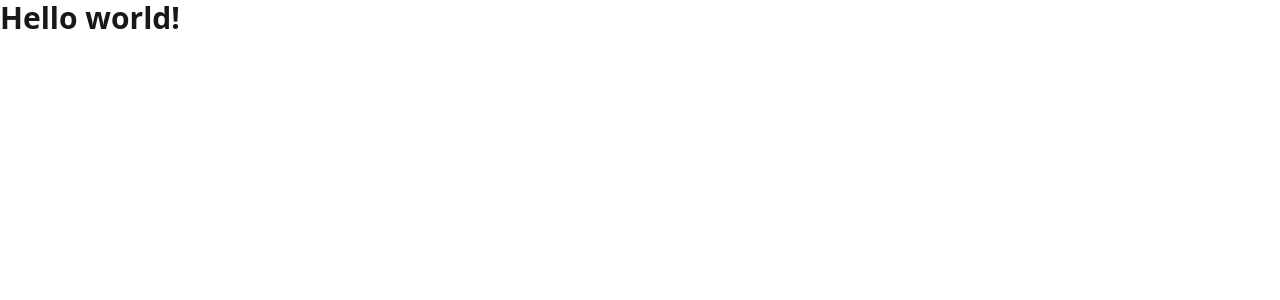
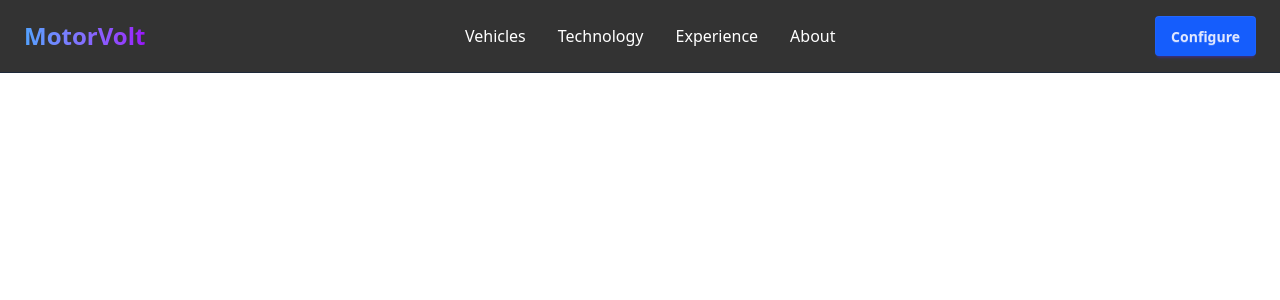
Before and after one commit to Yanislammari/Motorvolt-Front, a React (Vite) app: page / in a window 1280 px wide. Shown: the top 300 px of the page. Built offline with nearby package versions, Linux system fonts and the light colour scheme.

Commit message:
Add Navbar component with dynamic navigation

```diff
--- a/src/App.tsx
+++ b/src/App.tsx
@@ -1,10 +1,12 @@
 import { useState } from 'react'
 import React from 'react'
+import Home from './pages/Home'
+import './index.css'
 
 const App: React.FC = () => {
   return (
     <div className="App">
-      <h1 className="text-3xl font-bold">Hello world!</h1>
+      <Home />
     </div>
   )
 }
--- /dev/null
+++ b/src/components/Navbar.tsx
@@ -0,0 +1,51 @@
+import React, { useState } from "react";
+import menuItems from "../constants/MenuItems";
+
+const Navbar: React.FC = () => {
+  const [isOpen, setIsOpen] = useState(false);
+
+  return (
+    <nav className="fixed top-0 w-full z-50 bg-black/80 backdrop-blur-md border-b border-gray-800">
+      <div className="container mx-auto px-6 py-4">
+        <div className="flex items-center justify-between">
+          <h1 className="text-2xl font-bold bg-gradient-to-r from-blue-400 to-purple-600 bg-clip-text text-transparent">MotorVolt</h1>
+          <ul className="hidden md:flex space-x-8">
+            {menuItems.map((item, index) => (
+              <li key={index}>
+                <a href={item.path} className="text-white hover:text-blue-400 transition-colors">
+                  {item.label}
+                </a>
+              </li>
+            ))}
+          </ul>
+          <button className="hidden md:block btn btn-primary bg-blue-600 hover:bg-blue-700 border-none">Configure</button>
+          <button className="md:hidden text-white" onClick={() => setIsOpen(!isOpen)}>
+            <svg className="w-6 h-6" fill="none" stroke="currentColor" viewBox="0 0 24 24">
+              {isOpen ? (
+                <path strokeLinecap="round" strokeLinejoin="round" strokeWidth={2} d="M6 18L18 6M6 6l12 12" />
+              ) : (
+                <path strokeLinecap="round" strokeLinejoin="round" strokeWidth={2} d="M4 6h16M4 12h16M4 18h16" />
+              )}
+            </svg>
+          </button>
+        </div>
+        {isOpen && (
+          <div className="md:hidden mt-4 pb-4 border-t border-gray-700">
+            <ul className="space-y-3 pt-4">
+              {menuItems.map((item, index) => (
+                <li key={index}>
+                  <a href={item.path} className="block text-white hover:text-blue-400 transition-colors" onClick={() => setIsOpen(false)}>{item.label}</a>
+                </li>
+              ))}
+              <li className="pt-2">
+                <button className="btn btn-primary bg-blue-600 hover:bg-blue-700 border-none w-full">Configure</button>
+              </li>
+            </ul>
+          </div>
+        )}
+      </div>
+    </nav>
+  );
+};
+
+export default Navbar;
--- /dev/null
+++ b/src/constants/MenuItems.tsx
@@ -0,0 +1,22 @@
+import type { MenuItem } from "../models/structs/MenuItem";
+
+const menuItems: MenuItem[] = [
+  {
+    path: "#",
+    label: "Vehicles"
+  },
+  {
+    path: "#",
+    label: "Technology"
+  },
+  {
+    path: "#",
+    label: "Experience"
+  },
+  {
+    path: "#",
+    label: "About"
+  },
+];
+
+export default menuItems;
--- /dev/null
+++ b/src/models/structs/MenuItem.ts
@@ -0,0 +1,4 @@
+export interface MenuItem {
+  path: string;
+  label: string;
+}
--- /dev/null
+++ b/src/pages/Home.tsx
@@ -0,0 +1,12 @@
+import React from "react";
+import Navbar from "../components/Navbar";
+
+const Home: React.FC = () => {
+  return (
+    <div className="Home">
+      <Navbar />
+    </div>
+  );
+};
+
+export default Home;
```
